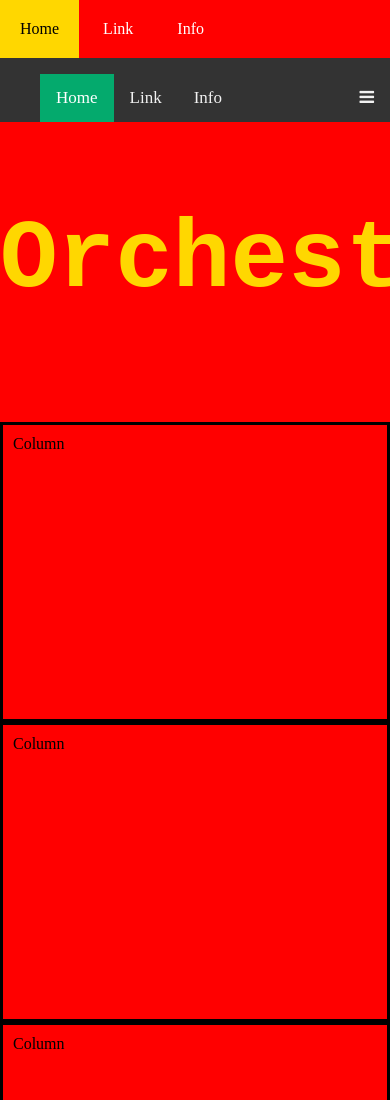
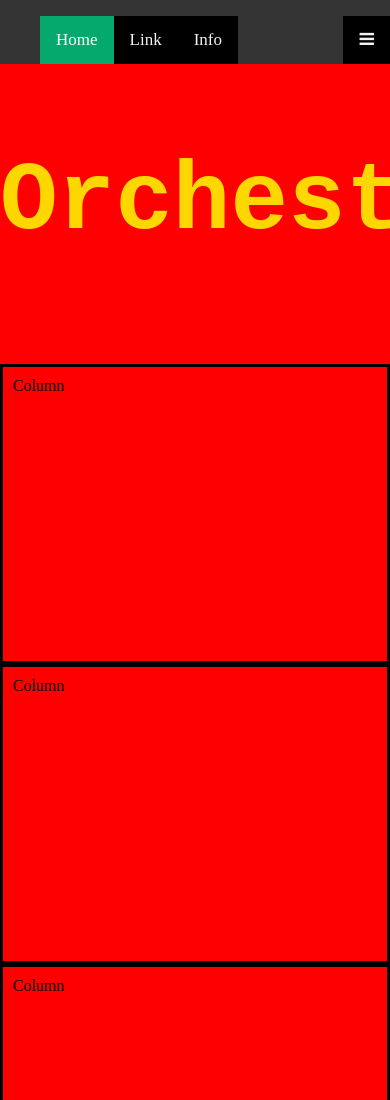
Before and after one commit to SneakyPersonTST/L2Website, a plain HTML site: page index.html in a window 390 px wide. Shown: the top 1100 px of the page. Drawn offline with Linux system fonts and the light colour scheme.

Commit message:
Website before working on font scheme

```diff
--- a/index.html
+++ b/index.html
@@ -14,13 +14,9 @@
   <script src="https://replit.com/public/js/replit-badge-v2.js" theme="dark" position="bottom-right"></script>
 
 
- <nav>
 
-       <a href="index.html">Home</home></a>
-      <a href="Link.html">Link</a>
-       <a href="Info.html">Info</a>
 
-</nav>
+
 
    <div class="topnav" id="myTopnav">
     <ul>
--- a/style.css
+++ b/style.css
@@ -78,6 +78,7 @@ background-attachment: scroll;
     }
   }
 
+
   /* display links vertically */
   @media screen and (max-width: 600px) {
     .topnav.responsive {
@@ -94,17 +95,16 @@ background-attachment: scroll;
   .topnav a:not(:first-child) {display: none;}
   .topnav a.icon {
     float: right;
-    display: block;
+    display: block;}}
 
     /* display links vertically */
 @media screen and (max-width: 600px) {
   .topnav.responsive {position: relative;}
+
   .topnav.responsive a.icon {
     position: absolute;
     right: 0;
     top: 0;}}
-
-
 
     .topnav.responsive a {
       float: none;
@@ -113,6 +113,8 @@ background-attachment: scroll;
     }
 
   }
+
+
 
   /*nav bar */
 
@@ -126,6 +128,7 @@ background-attachment: scroll;
   .topnav a {
     float: left;
     color: #f2f2f2;
+    background-color: black;
     text-align: center;
     padding: 14px 16px;
     text-decoration: none;
@@ -134,7 +137,7 @@ background-attachment: scroll;
 
   /* Change the color of links on hover */
   .topnav a:hover {
-    background-color: #ddd;
+    background-color: gold;
     color: black;
   }
 
```
